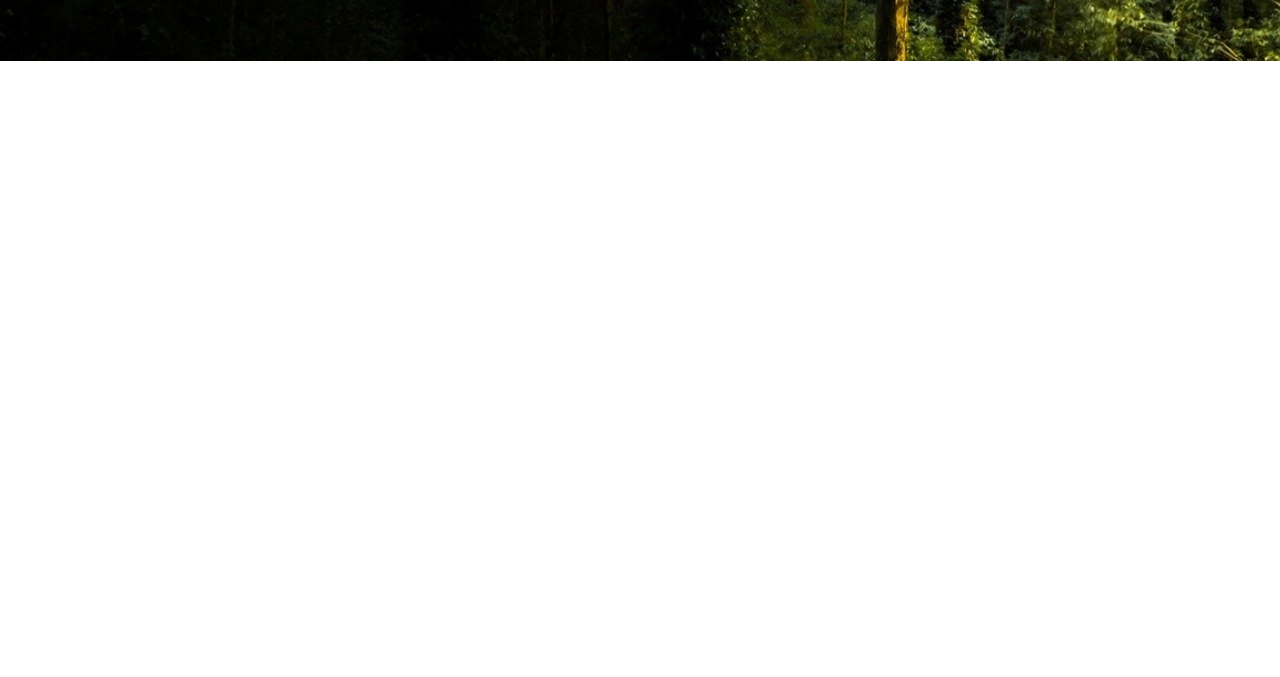
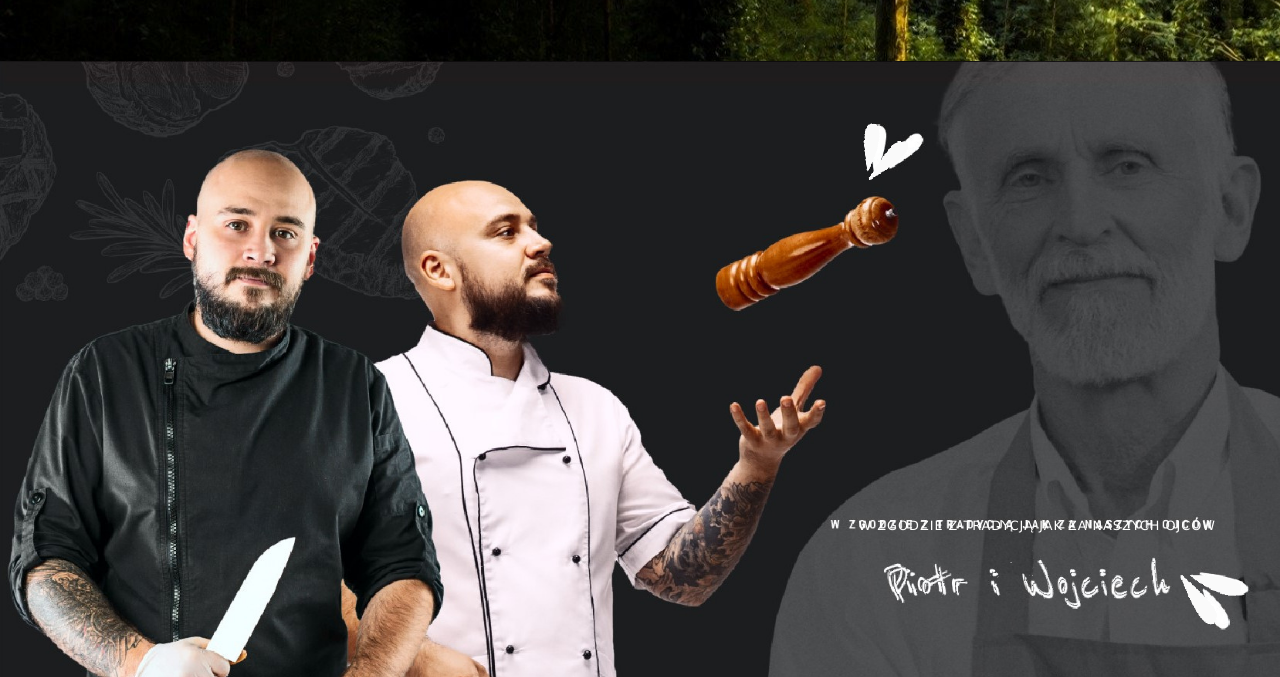
Before and after one commit to ewaskorska/redmustang, a plain HTML site: page index.html in a window 1280 px wide. Shown: the part 2113-2790 px from the top of the page. Before the commit the page ends 2174 px from the top, so only its background shows below. Drawn offline with Linux system fonts and the light colour scheme.

Commit message:
Add owners section

```diff
--- a/index.html
+++ b/index.html
@@ -9,6 +9,7 @@
     <link rel="stylesheet" href="./styles/desktop/header.css">
     <link rel="stylesheet" href="./styles/desktop/quality.css">
     <link rel="stylesheet" href="./styles/desktop/motto.css">
+    <link rel="stylesheet" href="./styles/desktop/owners.css">
     <title>Home</title>
     <link rel="stylesheet" href="https://use.fontawesome.com/releases/v5.5.0/css/all.css">
 </head>
@@ -118,8 +119,12 @@
         <p class="container">Lorem, ipsum dolor sit amet consectetur adipisicing elit. Eos, perferendis. Cum, iusto eos repellat reprehenderit suscipit ipsum atque quidem cupiditate illum accusantium doloribus voluptates.</p>
     </div>
     <div class="row owners">
-        <div class="cell img"></div>
-        <div class="cell title"></div>
+        <img src="./sources/background/owners.jpg" alt="owners">
+        <img class="decoration pepper" src="./sources/drops.png" alt="textDecoration">
+        <h4 class="container owners__paragraph">W ZGODZIE Z TRADYCJĄ JAK ZA NASZYCH OJCÓW</h4>
+        <img class="container owners__signature" src="./sources/signature.png"
+        alt="signature">
+        <img class="decoration signature" src="./sources/drops.png" alt="textDecoration">
     </div>
         <!--
         .footer
--- /dev/null
+++ b/styles/desktop/owners.css
@@ -0,0 +1,36 @@
+.owners {
+    position: relative;
+    text-align: center;
+    color: white;
+}
+
+.owners__paragraph {
+    position: absolute;
+    bottom: 12vw;
+    right: 5vw;
+    font-size: 1vw;
+    letter-spacing: 1px;
+}
+
+.owners__signature {
+    position: absolute;
+    bottom: 5vw;
+    right: 7.5vw;
+    width: 24vw;
+}
+
+img.decoration.signature {
+    position: absolute;
+    left: 92vw;
+    top: 40vw;
+    width: 5vw;
+    transform: rotate(180deg);
+
+}
+img.decoration.pepper {
+    position: absolute;
+    left: 67vw;
+    top: 5vw;
+    width: 4.5vw;
+    transform: rotate(80deg);
+}
```
Also changed, not shown: sources/background/owners.jpg (added), sources/signature.png (added).
